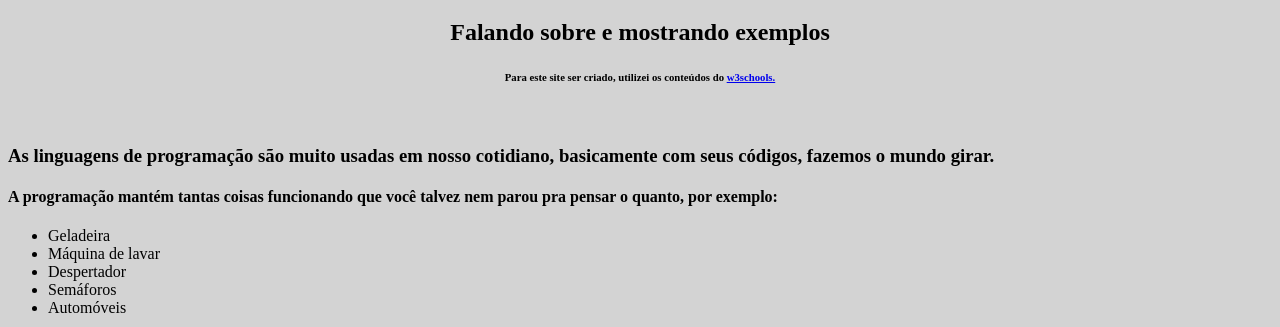
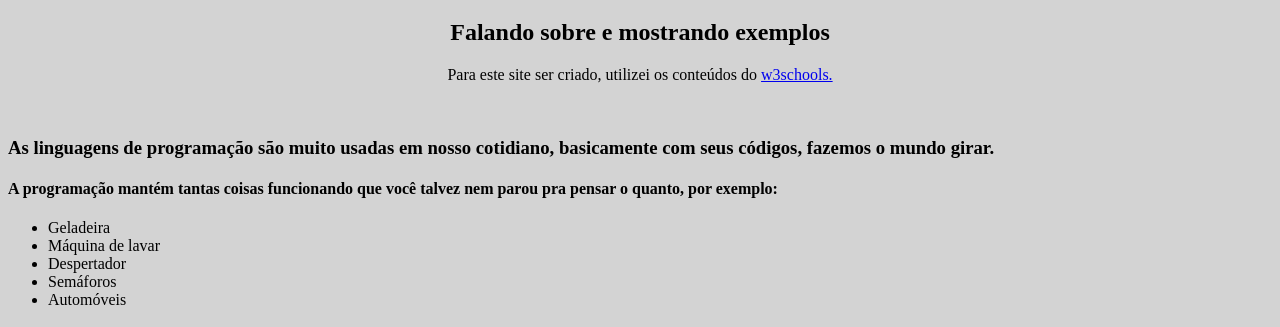
Before and after one commit to zxnuz/Front-End_Manuscrito, a plain HTML site: page index.html in a window 1280 px wide. Shown: the part 61-388 px from the top of the page. Drawn offline with Linux system fonts and the light colour scheme.

Commit message:
Update index.html
Criando um site, manuscritamente.

```diff
--- a/index.html
+++ b/index.html
@@ -3,7 +3,9 @@
   <head>
   	<meta charset="UTF-8">
     <meta name="viewport" content="width=device-width, initial-scale=1.0">
-  	<title>Page Title</title>
+<!--Colocando o nome da página-->
+  	<title>Linguagens de programação</title>
+<!--Alterando a parte visual dos elementos com as classes-->
     <style>
     	.body{
     	background-color: lightgray;
@@ -27,14 +29,16 @@
         }
     </style>
   </head>
+<!--Programando o site-->
   <body class=body>
-
+<!--Adicionando título, subtítulo, paragráfo, quebra linha, referência-->
      <h1 class="titulo">Linguagens de Programação</h1>
      <h2 class="subtitulo">Falando sobre e mostrando exemplos</h2>
-     <h6 class="paragrafo">Para este site ser criado, utilizei os conteúdos do <a href="https://www.w3schools.com/default.asp">w3schools.</a></h6>
+     <p class="paragrafo">Para este site ser criado, utilizei os conteúdos do <a href="https://www.w3schools.com/default.asp">w3schools.</a></p>
      <br>
      <h3>As linguagens de programação são muito usadas em nosso cotidiano, basicamente com seus códigos, fazemos o mundo girar.</h3>
      <h4>A programação mantém tantas coisas funcionando que você talvez nem parou pra pensar o quanto, por exemplo:</h4>
+<!--lista desordenada e ordenada, imagens-->
      <ul>
      	<li>Geladeira</li>
         <li>Máquina de lavar</li>
```
